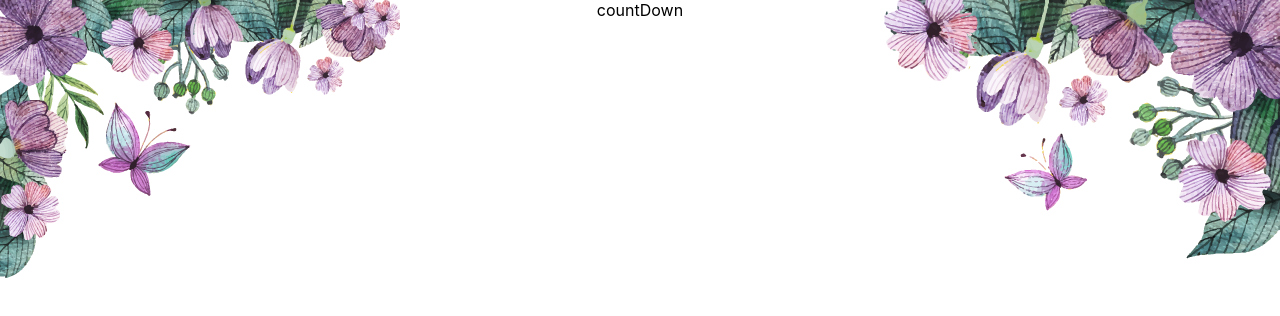
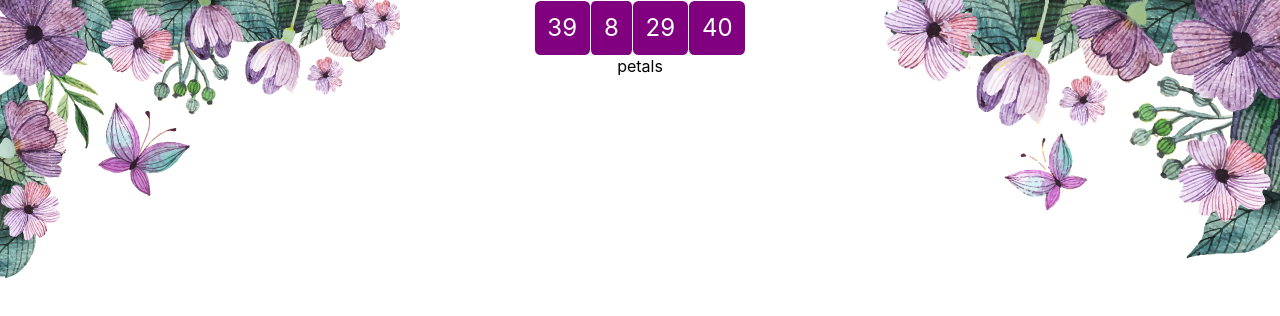
Before and after one commit to SumitAthani/wedding, a React (Create React App) app in the folder invite/: page / in a window 1280 px wide. Shown: the top 316 px of the page. Built offline with nearby package versions, Linux system fonts and the light colour scheme.

Commit message:
Added css to CountDown and created PetalFalling

```diff
--- a/invite/src/App.js
+++ b/invite/src/App.js
@@ -3,6 +3,7 @@ import "./css/HomePage.css";
 import flowerImageLeft from "./assets/leftFlower.png";
 import flowerImageRight from "./assets/rightFlower.png";
 import CountDown from "./components/CountDown";
+import PetalFalling from "./components/PetalFalling";
 
 function App() {
   return (
@@ -15,6 +16,7 @@ function App() {
       </header>
       <div>
         <CountDown />
+        <PetalFalling />
       </div>
     </div>
   );
--- a/invite/src/components/CountDown.jsx
+++ b/invite/src/components/CountDown.jsx
@@ -1,38 +1,31 @@
-import React, {useState, useEffect} from "react";
-
-
+import React, { useState, useEffect } from "react";
 
 const CountDown = () => {
-
-  const [days, setDays] = useState(0)
-  const [hours, setHours] = useState(0)
-  const [minutes, setMinutes] = useState(0)
-  const [seconds, setSeconds] = useState(0)
+  const [days, setDays] = useState(0);
+  const [hours, setHours] = useState(0);
+  const [minutes, setMinutes] = useState(0);
+  const [seconds, setSeconds] = useState(0);
 
   useEffect(() => {
     const interval = setInterval(() => {
-      console.log('This will run every second!');
-      handelTimeLeft()
+      console.log("This will run every second!");
+      handelTimeLeft();
     }, 1000);
     return () => clearInterval(interval);
   }, [seconds]);
 
-  function handelTimeLeft(){
-
+  function handelTimeLeft() {
     var countDownDate = new Date("April 23, 2023 00:00:00").getTime();
-    console.log("In handel time")
+    console.log("In handel time");
     var now = new Date().getTime();
 
     var distance = countDownDate - now;
 
-    setDays(Math.floor(distance / (1000 * 60 * 60 * 24)))
-    setHours(Math.floor(
-      (distance % (1000 * 60 * 60 * 24)) / (1000 * 60 * 60)
-    ))
-    setMinutes( Math.floor((distance % (1000 * 60 * 60)) / (1000 * 60)))
-    setSeconds(Math.floor((distance % (1000 * 60)) / 1000))
-    console.log(days,hours,minutes,seconds)
-
+    setDays(Math.floor(distance / (1000 * 60 * 60 * 24)));
+    setHours(Math.floor((distance % (1000 * 60 * 60 * 24)) / (1000 * 60 * 60)));
+    setMinutes(Math.floor((distance % (1000 * 60 * 60)) / (1000 * 60)));
+    setSeconds(Math.floor((distance % (1000 * 60)) / 1000));
+    console.log(days, hours, minutes, seconds);
   }
 
   const styles = {
@@ -42,6 +35,17 @@ const CountDown = () => {
       alignItems: "center",
       // backgroundColor: "black",
     },
+    box: {
+      justifyContent: "center",
+      alignItems: "center",
+      innerHeight: 200,
+      backgroundColor: "purple",
+      padding: "1%",
+      margin: ".05%",
+      borderRadius: "10%",
+      fontSize: 24,
+      color: "white",
+    },
   };
   // If the count down is over, write some text
   // if (distance < 0) {
@@ -50,13 +54,17 @@ const CountDown = () => {
   //     "Bless the married couple for happy life!";
   // }
 
+  return (
+    <div style={styles.countDown}>
+      <div style={styles.box}>{days}</div>
+      <div style={styles.box}>{hours}</div>
+      <div style={styles.box}>{minutes}</div>
+      <div style={styles.box}>{seconds}</div>
+    </div>
+  );
+};
 
-  return <div style={styles.countDown}>countDown</div>;
-}
-
-export default CountDown
-
-
+export default CountDown;
 
 // var styles = [
 //   "background: linear-gradient(#D33106, #571402)",
--- /dev/null
+++ b/invite/src/components/PetalFalling.jsx
@@ -0,0 +1,16 @@
+import React, { Component } from "react";
+
+function PetalFalling() {
+  const styles = {
+    box: {
+      display: "flex",
+      justifyContent: "center",
+      alignItems: "center",
+      // backgroundColor: "black",
+    },
+  };
+
+  return <div style={styles.box}>petals</div>;
+}
+
+export default PetalFalling;
```
Lines whose indentation alone changed are shown as unchanged.
